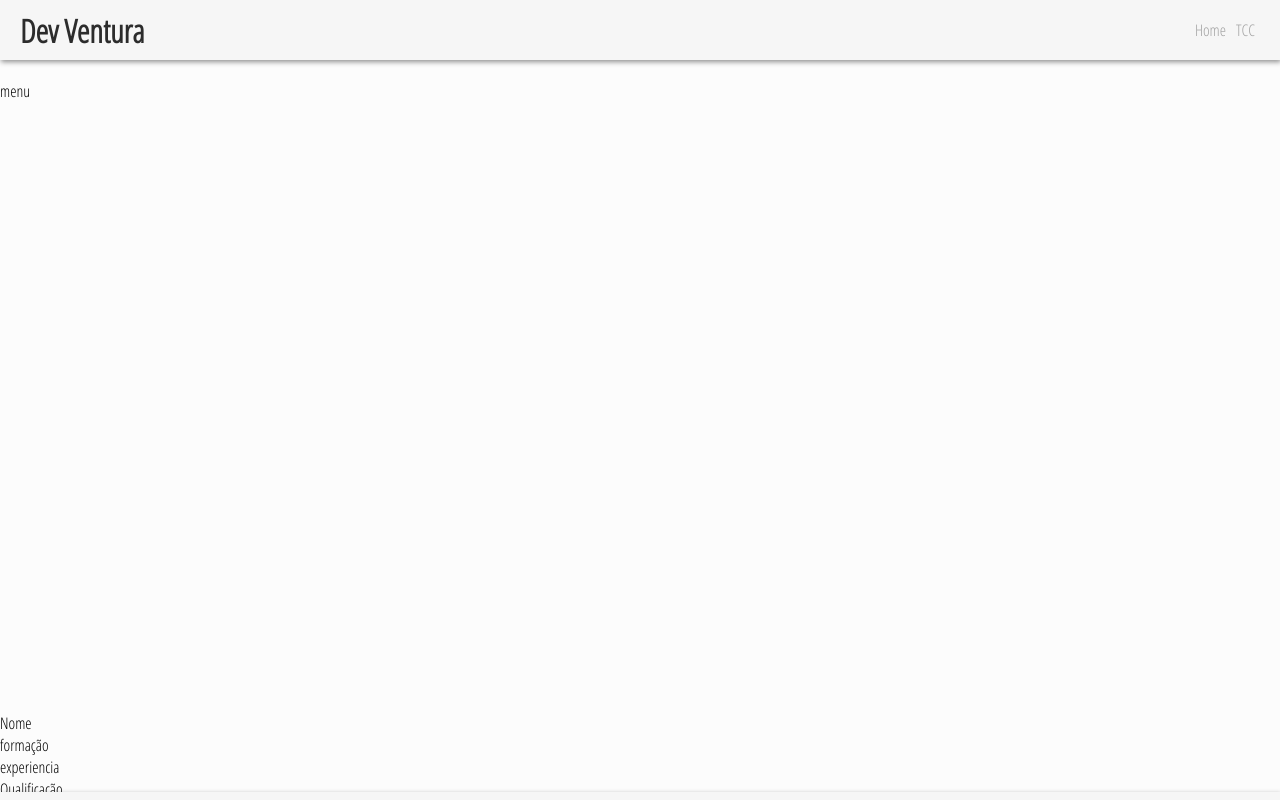
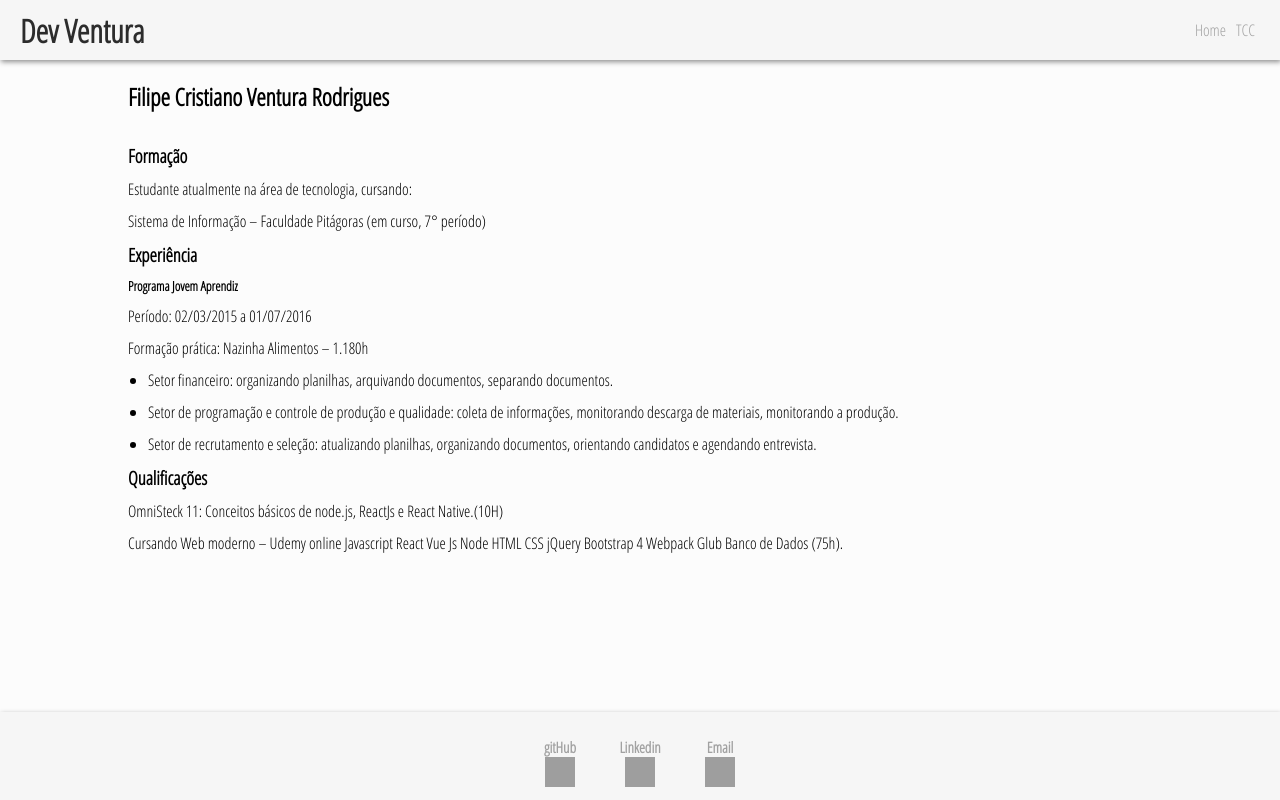
Before and after one commit to fcventura02/devVentura, a React (Create React App) app: page / in a window 1280 px wide. Shown: the top 800 px of the page. Built offline with nearby package versions, Linux system fonts and the light colour scheme; grey boxes are pictures that could not be loaded.

Commit message:
criado o conteudo da primeira paginae com css.

```diff
--- a/src/pages/home/index.js
+++ b/src/pages/home/index.js
@@ -1,21 +1,62 @@
 import React from 'react';
+import './styles.css';
 
 function Home() {
   return (
-    <>
-      <header>
-        menu
+    <section>
+      <header className="title">
+        <h1>
+          Filipe Cristiano Ventura Rodrigues
+          </h1>
       </header>
-        <section>
-          <header className="title">Nome</header>
-          <article className="container-info">
-            <div className="formacao">formação</div>
-            <div className="experiencia">experiencia</div>
-            <div className="qualificacoes">Qualificação</div>
-          </article>
-        </section>
-      <footer>Contato</footer>
-    </>
+      <article className="container-info">
+        <div className="formacao">
+          <h3>
+            Formação
+           </h3>
+          <p> Estudante atualmente na área de tecnologia, cursando:</p>
+          <p>Sistema de Informação – Faculdade Pitágoras (em curso, 7° período)</p>
+        </div>
+        <div className="experiencia">
+          <h3>
+            Experiência
+          </h3>
+
+          <h5> Programa Jovem Aprendiz </h5>
+          <p>Período: 02/03/2015 a 01/07/2016</p>
+          <p>Formação prática: Nazinha Alimentos – 1.180h</p>
+          <ul>
+            <li>
+              Setor financeiro: organizando planilhas, arquivando documentos,
+              separando documentos.
+              </li>
+            <li>
+              Setor de programação e controle de produção e qualidade: coleta
+              de informações, monitorando descarga de materiais, monitorando
+              a produção.
+              </li>
+            <li>
+              Setor de recrutamento e seleção: atualizando planilhas,
+              organizando documentos, orientando candidatos e agendando
+              entrevista.
+              </li>
+          </ul>
+        </div>
+        <div className="qualificacoes">
+          <h3>
+            Qualificações
+            </h3>
+          <p>
+            OmniSteck 11: Conceitos básicos de node.js, ReactJs e React Native.(10H)
+            </p>
+          <p>
+            Cursando Web moderno – Udemy online
+            Javascript React Vue Js Node HTML CSS jQuery Bootstrap 4 Webpack Glub
+            Banco de Dados (75h).
+            </p>
+        </div>
+      </article>
+    </section>
   );
 }
 
--- /dev/null
+++ b/src/pages/home/styles.css
@@ -0,0 +1,27 @@
+section{
+    margin: 0px 10%;
+    text-align: justify;
+    display: flex;
+    flex-direction: column;
+}
+
+header.title{
+    margin-bottom: 20px;
+}
+
+.formacao, .experiencia, .qualificacoes{
+    margin: 10px 0;
+}
+
+.experiencia h5{
+    font-weight: bold;
+}
+
+.experiencia ul{
+    margin-top: 10px;
+    margin-left: 20px;
+}
+
+.experiencia ul li, p, h5,h3{
+    margin-top: 10px;
+}
```
Also changed, not shown: src/pages/tcc/index.js (renamed from src/pages/secondPage/index.js).
